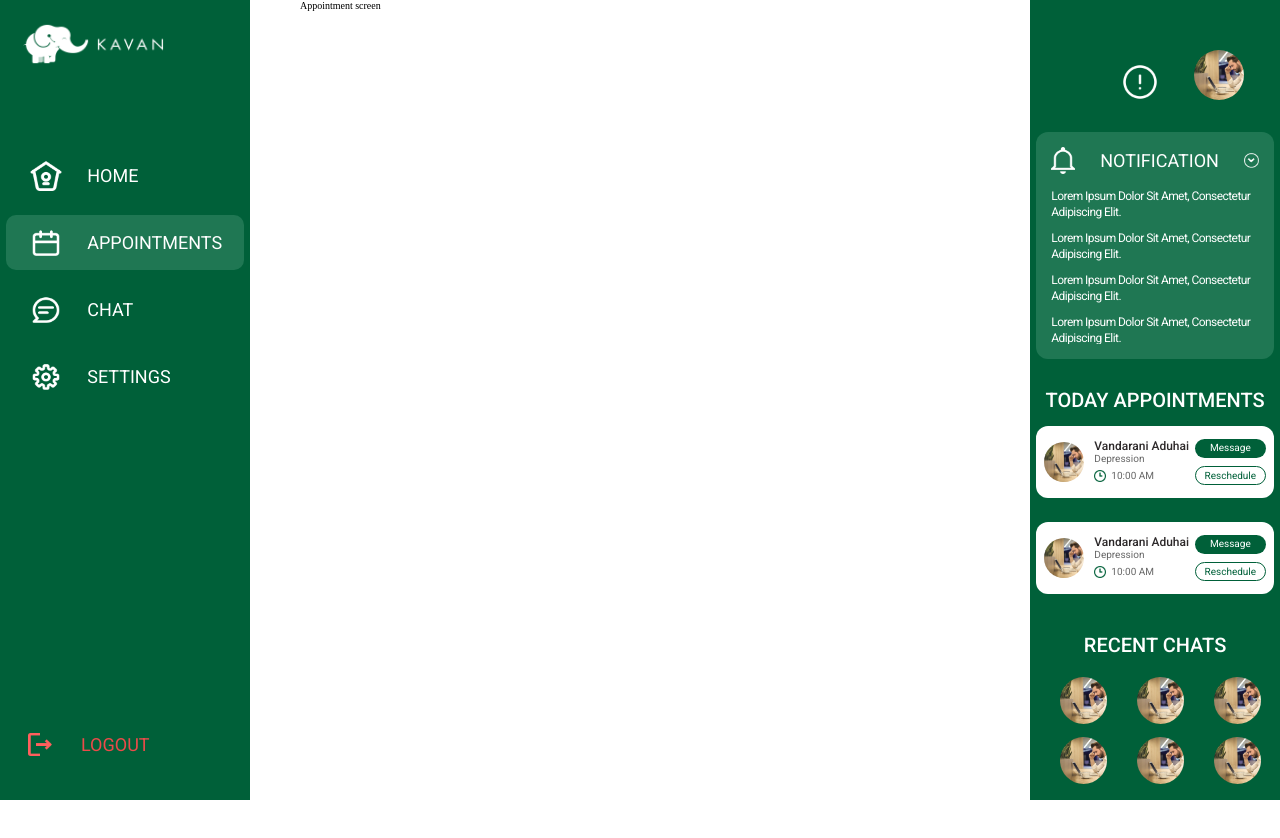
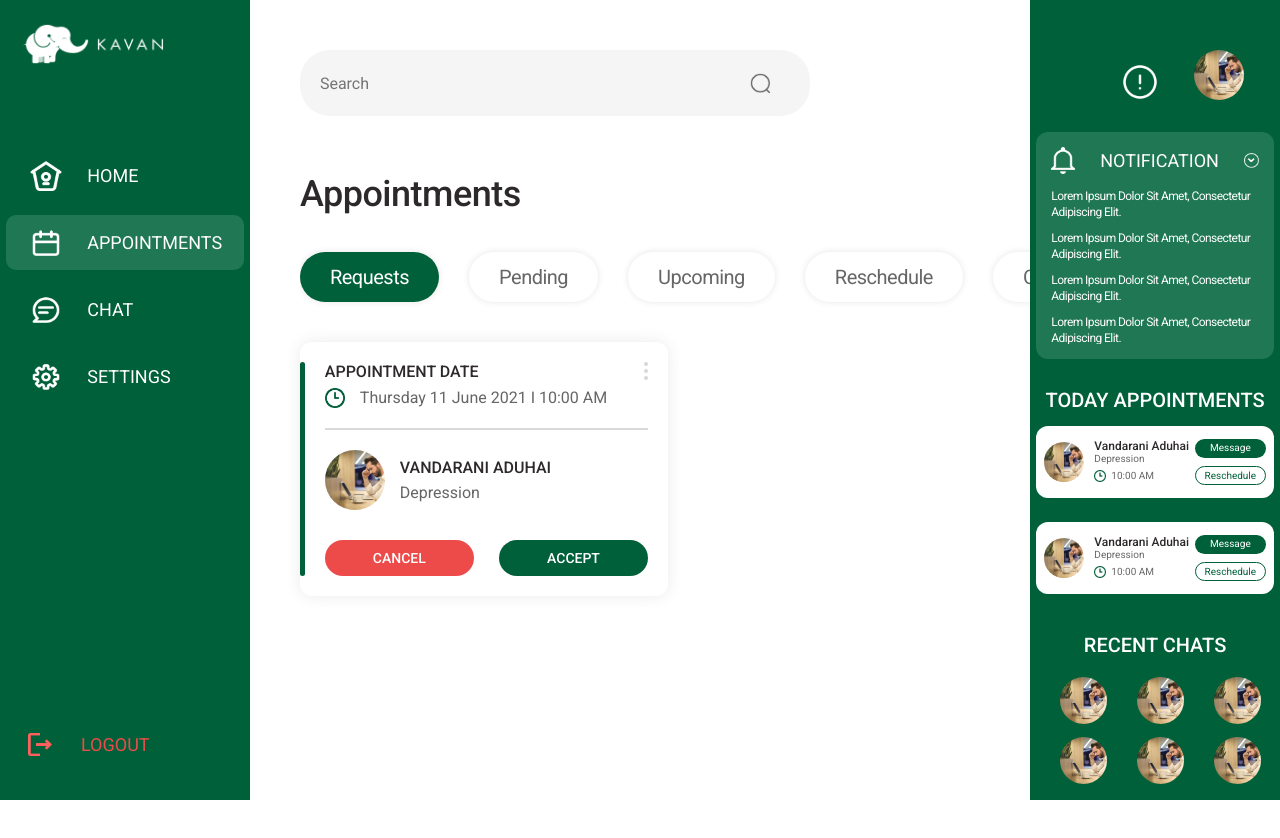
Before and after one commit to tx-dynamics/Kavan-web, a React (Create React App) app: page /dashboard/AdminHome in a window 1280 px wide. Both pictures are taken after a click on the element "APPOINTMENTS". Before the commit the page ends 817 px from the top, so only its background shows below. Built offline with nearby package versions, Linux system fonts and the light colour scheme; no server answers.

Commit message:
Appointment screen incomplete

```diff
--- a/src/components/appointmentView/AppointmentView.jsx
+++ b/src/components/appointmentView/AppointmentView.jsx
@@ -1,19 +1,33 @@
 import React from 'react'
 import { clock, dummy2, threeDots } from '../../assets'
 import './appointmentView.css'
-const AppointmentView = () => {
+const AppointmentView = (props) => {
     return (
         <div className='kwn-appointment_view'>
             <div className='kwn-side_divider' />
             <div className='kwn-appointment_content_top_view'>
                 <div className='kwn-appointment_title_view'>
                     <h2>Appointment date</h2>
+                    {props.type === 'Completed' || props.type === 'Cancelled' ?
+                        <div className='kwn-top_button' style={{ backgroundColor: props.type === 'Cancelled' ? '#EC4B4A' : '#006039' }}>
+                            <h3>{props.type === 'Cancelled' ? 'CANCEL' : 'COMPLETED'}</h3>
+                        </div>
+                        :
                         <img src={threeDots} />
+                    }
+
                 </div>
                 <div className='kwn-appointment_time_view'>
                     <img src={clock} />
-                    <h2>Thursday 11 June 2021 I 10:00 AM</h2>
+                    <h2>{props.type === 'Completed' || props.type === 'Cancelled' ? '11 June 2021' : 'Thursday 11 June 2021 I 10:00 AM'}</h2>
                 </div>
+                {props.type === 'Reschedule' || props.type === 'Cancelled' ?
+                    <div className='kwn-appointment_reason_view'>
+                        <h3>Reason:</h3>
+                        <h4>I don’t want to consult right now</h4>
+                    </div>
+                    : null
+                }
                 <div className='kwn-appointment_divider' />
                 <div className='kwn-appointment_profile_view'>
                     <img src={dummy2} />
@@ -22,6 +36,7 @@ const AppointmentView = () => {
                         <h4>Depression</h4>
                     </div>
                 </div>
+                {props.type === 'Requests' &&
                     <div className='kwn-appointment_buttons_view'>
                         <div className='kwn-appointment_button'>
                             <h3>CANCEL</h3>
@@ -30,6 +45,8 @@ const AppointmentView = () => {
                             <h3>ACCEPT</h3>
                         </div>
                     </div>
+                }
+
             </div>
         </div>
     )
--- a/src/components/appointmentView/appointmentView.css
+++ b/src/components/appointmentView/appointmentView.css
@@ -2,7 +2,7 @@
     margin-top: 3rem;
     margin-right: 4rem;
     width: 36.8rem;
-    height: 25.2rem;
+    /* height: 25.2rem; */
     display: flex;
     flex-direction: row;
     background: #FFFFFF;
@@ -73,7 +73,6 @@
     display: flex;
     flex-direction: row;
     align-items: center;
-    margin-bottom: 3rem;
 }
 
 .kwn-appointment_profile_view img {
@@ -110,6 +109,8 @@
     flex-direction: row;
     display: flex;
     justify-content: space-between;
+    padding-top: 3rem;
+
 }
 
 .kwn-appointment_button {
@@ -128,3 +129,45 @@
     line-height: 1.6rem;
     color: #FFFFFF;
 }
+
+.kwn-top_button {
+    width: 10.4rem;
+    height: 3rem;
+    background: #006039;
+    border-radius: 6rem;
+    display: flex;
+    justify-content: center;
+    align-items: center;
+}
+
+.kwn-top_button h3 {
+    font-family: var(--font-family);
+    font-weight: 500;
+    font-size: 1.2rem;
+    line-height: 1.4rem;
+    color: #FFFFFF;
+}
+
+.kwn-appointment_reason_view {
+    padding-top: 2rem;
+}
+
+.kwn-appointment_reason_view h3 {
+    font-family: var(--font-family);
+    font-weight: 500;
+    font-size: 1.4rem;
+    line-height: 1.6rem;
+    align-items: center;
+    text-transform: uppercase;
+    color: #2D292A;
+}
+
+.kwn-appointment_reason_view h4 {
+    font-family: var(--font-family);
+    font-weight: 400;
+    font-size: 1.6rem;
+    line-height: 1.9rem;
+    align-items: center;
+    padding-top: 0.6rem;
+    color: #666666;
+}
--- a/src/pages/admin/appointments/Appointments.jsx
+++ b/src/pages/admin/appointments/Appointments.jsx
@@ -1,12 +1,122 @@
-import React from 'react'
-import { Link } from 'react-router-dom'
+import React, { useState } from 'react'
+import { dummy2 } from '../../../assets'
+import { AppointmentView, SearchBar } from '../../../components'
 import './appointments.css'
 const Appointments = () => {
+    const [selectedType, setSelectedType] = useState({ id: 0, title: 'Requests' })
+
+    const appointmentTypeArray = [
+        {
+            id: 0,
+            title: 'Requests',
+        },
+        {
+            id: 1,
+            title: 'Pending',
+        },
+        {
+            id: 2,
+            title: 'Upcoming',
+        },
+        {
+            id: 3,
+            title: 'Reschedule',
+        },
+        {
+            id: 4,
+            title: 'Completed',
+        },
+        {
+            id: 5,
+            title: 'Cancelled',
+        },
+    ]
+
+    const appointmentArray = [
+        {
+            id: 1,
+            date: '11 June 2021',
+            time: '10:00 AM',
+            reason: 'I don’t want to consult right now',
+            type: 'Requests',
+            image: dummy2,
+            name: 'Dr. Atiana',
+            profession: 'General Psychologist specialist',
+        },
+        {
+            id: 2,
+            date: '11 June 2021',
+            time: '10:00 AM',
+            reason: 'I don’t want to consult right now',
+            type: 'Pending',
+            image: dummy2,
+            name: 'Dr. Atiana',
+            profession: 'General Psychologist specialist',
+        },
+        {
+            id: 3,
+            date: '11 June 2021',
+            time: '10:00 AM',
+            reason: 'I don’t want to consult right now',
+            type: 'Upcoming',
+            image: dummy2,
+            name: 'Dr. Atiana',
+            profession: 'General Psychologist specialist',
+        },
+        {
+            id: 4,
+            date: '11 June 2021',
+            time: '10:00 AM',
+            reason: 'I don’t want to consult right now',
+            type: 'Reschedule',
+            image: dummy2,
+            name: 'Dr. Atiana',
+            profession: 'General Psychologist specialist',
+        },
+        {
+            id: 5,
+            date: '11 June 2021',
+            time: '10:00 AM',
+            reason: 'I don’t want to consult right now',
+            type: 'Completed',
+            image: dummy2,
+            name: 'Dr. Atiana',
+            profession: 'General Psychologist specialist',
+        },
+        {
+            id: 6,
+            date: '11 June 2021',
+            time: '10:00 AM',
+            reason: 'I don’t want to consult right now',
+            type: 'Cancelled',
+            image: dummy2,
+            name: 'Dr. Atiana',
+            profession: 'General Psychologist specialist',
+        },
+    ]
+
     return (
         <div className='kavan_admin_main_container'>
-            <Link to='scheduleAppointment'>
-                Appointment screen
-            </Link>
+            <div className='kwn-search'>
+                <SearchBar />
+            </div>
+            <h1 className='kwn-heading'>appointments</h1>
+            <div className='kwn_appointments_type_top_view'>
+                {appointmentTypeArray.map((item) => {
+                    return (
+                        <div className='kwn_appointments_type_view' onClick={() => setSelectedType(item)} style={{ backgroundColor: item.id === selectedType.id ? '#006039' : '#ffffff' }} key={item.id}>
+                            <h3 style={{ color: item.id === selectedType.id ? '#ffffff' : '#666666' }}>{item.title}</h3>
+                        </div>
+                    )
+                })}
+            </div>
+            <div className='kwn-appointsments-appointment_view'>
+                {appointmentArray.filter((item) => item.type === selectedType.title).map((item) => {
+                    return (
+                        <AppointmentView type={item.type} />
+                    )
+                })}
+            </div>
         </div>
     )
 }
--- a/src/pages/admin/appointments/appointments.css
+++ b/src/pages/admin/appointments/appointments.css
@@ -0,0 +1,74 @@
+.kavan_admin_main_container {
+    display: flex;
+    flex-direction: column;
+    height: 84rem;
+    flex: 1;
+    overflow-y: scroll;
+    scroll-behavior: smooth;
+    padding: 0rem 5rem;
+}
+
+.kavan_admin_main_container::-webkit-scrollbar {
+    width: 0 !important
+}
+
+.kavan_admin_main_container {
+    overflow: -moz-scrollbars-none;
+}
+
+.kavan_admin_main_container {
+    -ms-overflow-style: none;
+}
+
+.kwn_appointments_type_top_view {
+    display: flex;
+    flex-direction: row;
+    margin-right: -5rem;
+    overflow-y: scroll;
+
+}
+
+.kwn_appointments_type_top_view::-webkit-scrollbar {
+    width: 0 !important
+}
+
+.kwn_appointments_type_top_view {
+    overflow: -moz-scrollbars-none;
+}
+
+.kwn_appointments_type_top_view {
+    -ms-overflow-style: none;
+}
+
+.kwn_appointments_type_view {
+    padding: 1.5rem 3rem;
+    box-shadow: 0px 0px 7px rgba(0, 0, 0, 0.1);
+    border-radius: 30px;
+    margin-top: 3rem;
+    justify-content: center;
+    align-items: center;
+    display: flex;
+    margin-right: 3rem;
+    cursor: pointer;
+    box-shadow: 0px 0px 7px rgba(0, 0, 0, 0.1);
+    border-radius: 30px;
+    margin-bottom: 1rem;
+}
+
+.kwn_appointments_type_view h3 {
+    font-family: var(--font-family);
+    font-weight: 400;
+    font-size: 2rem;
+    line-height: 2rem;
+    letter-spacing: -0.5px;
+    text-transform: capitalize;
+}
+
+.kwn-appointsments-appointment_view {
+    display: flex;
+    flex-direction: row;
+    flex-wrap: wrap;
+    /* flex: 1; */
+    /* height: 60%; */
+    padding-bottom: 5rem;
+}
--- a/src/pages/admin/dashboard/Dashboard.jsx
+++ b/src/pages/admin/dashboard/Dashboard.jsx
@@ -6,7 +6,6 @@ import { Area } from '@ant-design/plots';
 import './dashboard.css'
 
 const Dashboard = () => {
-    const [data, setData] = useState([]);
     const graphArray = [
         {
             'Date': '1',
@@ -145,17 +144,6 @@ const Dashboard = () => {
             img: users
         }
     ]
-    useEffect(() => {
-        asyncFetch();
-    }, []);
-    const asyncFetch = () => {
-        fetch('https://gw.alipayobjects.com/os/bmw-prod/1d565782-dde4-4bb6-8946-ea6a38ccf184.json')
-            .then((response) => response.json())
-            .then((json) => setData(json))
-            .catch((error) => {
-                console.log('fetch data failed', error);
-            });
-    };
 
     const config = {
         xField: 'Date',
@@ -177,7 +165,7 @@ const Dashboard = () => {
 
     return (
         <div className='kavan_admin_main_container'>
-            <div className='kwn-dashboard-search'>
+            <div className='kwn-search'>
                 <SearchBar />
             </div>
             <div className='kwn-dashboard-title_container'>
--- a/src/pages/admin/dashboard/dashboard.css
+++ b/src/pages/admin/dashboard/dashboard.css
@@ -31,7 +31,7 @@
     color: #2D292A;
 }
 
-.kwn-dashboard-search {
+.kwn-search {
     padding: 5rem 0rem;
 }
 
```
Lines whose indentation alone changed are shown as unchanged.
